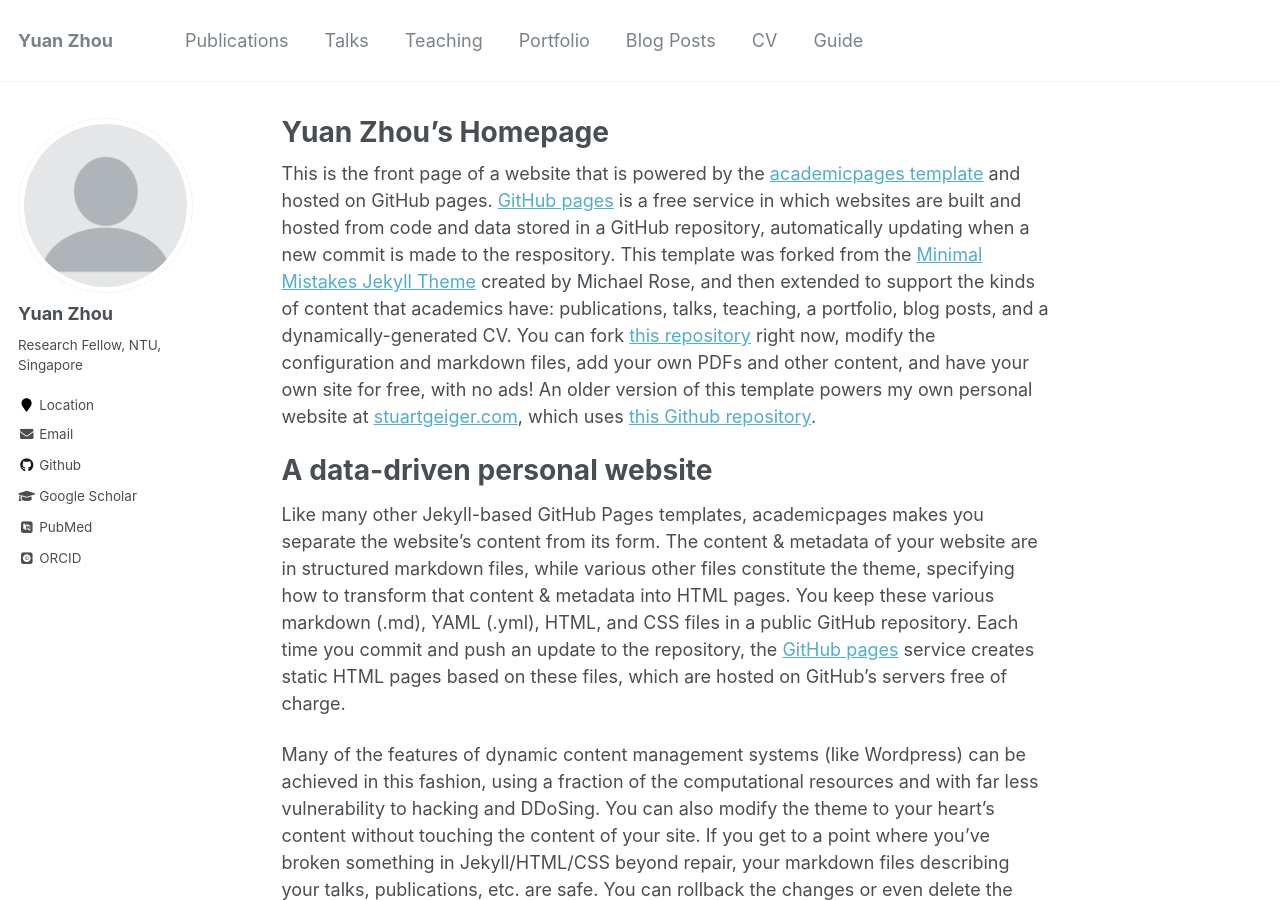
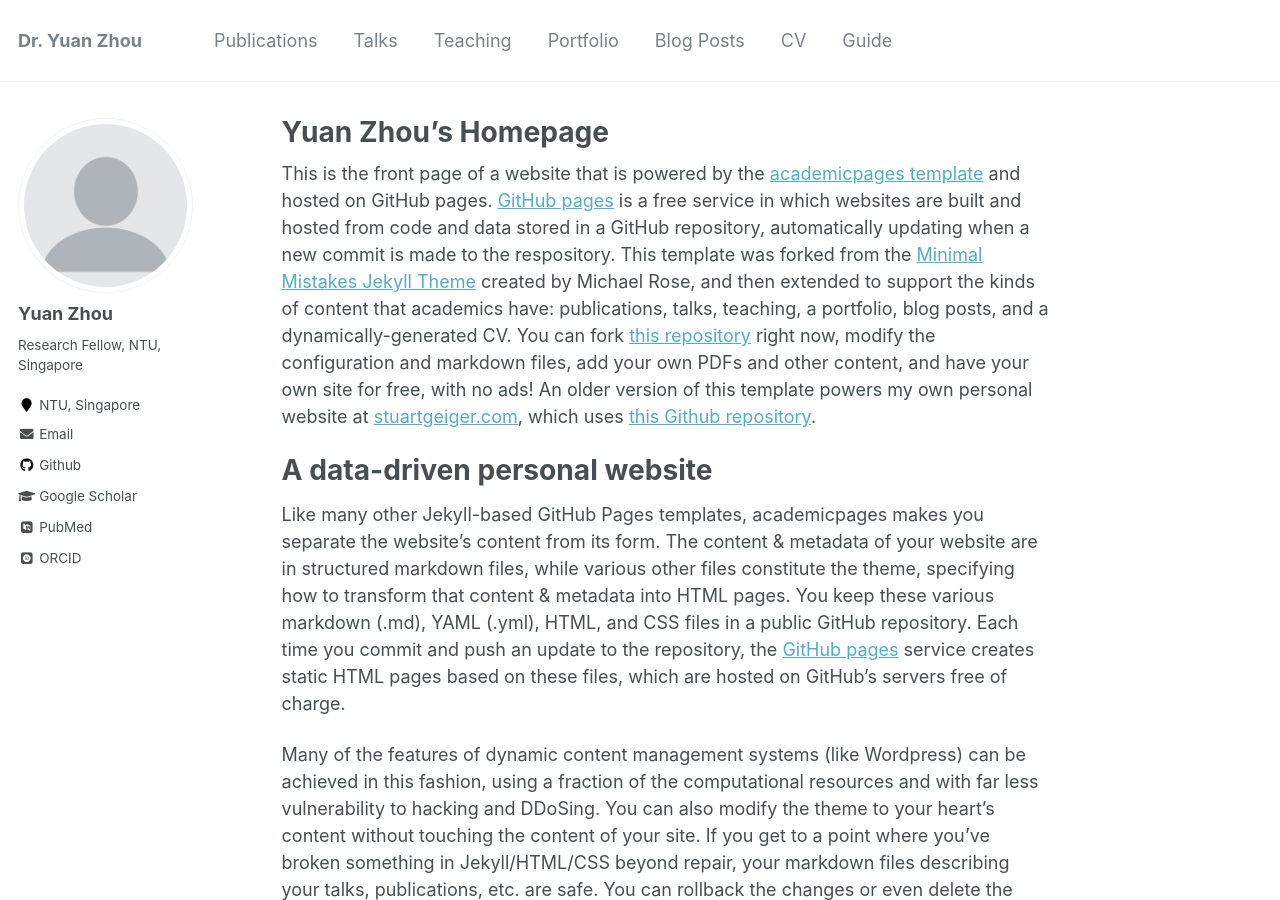
Before and after one commit to yuanzhou-yzhou/yuanzhou-yzhou.github.io, a Jekyll site: the page built from _pages/about.md, in a window 1280 px wide and 900 px high. Built offline with Jekyll 4.4.1, drawn with Linux system fonts in a browser that asks for light colours; some web fonts are replaced.

Commit message:
Update _config.yml

```diff
--- a/_config.yml
+++ b/_config.yml
@@ -7,13 +7,13 @@
 
 # Site Settings
 locale                   : "en-US"
-title                    : "Yuan Zhou"
+title                    : "Dr. Yuan Zhou"
 title_separator          : "-"
 name                     : &name "Yuan Zhou"
-description              : &description "personal description"
+description              : &description "Research Fellow at Nangyang Technolgoical University"
 url                      : https://yuanzhou005.github.io # the base hostname & protocol for your site e.g. "https://mmistakes.github.io"
 baseurl                  : "" # the subpath of your site, e.g. "/blog"
-repository               : "yuanzhou005/yuanzhou.github.io"
+repository               : "yuanzhou.github.io"
 teaser                   :  # filename of teaser fallback teaser image placed in /images/, .e.g. "500x300.png"
 breadcrumbs              : false # true, false (default)
 words_per_minute         : 160
@@ -83,9 +83,9 @@ author:
   name             : "Yuan Zhou"
   avatar           : "profile.png"
   bio              : "Research Fellow, NTU, Singapore"
-  location         : "Location"
+  location         : "NTU, Singapore"
   employer         :
-  pubmed           : "https://www.ncbi.nlm.nih.gov/pubmed/?term=john+snow"
+  pubmed           : ""
   googlescholar    : "https://scholar.google.com/citations?hl=en&user=LpQcf2UAAAAJ"
   email            : "y.zhou@ntu.edu.sg"
   researchgate     :  # example: "https://www.researchgate.net/profile/yourprofile"
@@ -103,7 +103,7 @@ author:
   impactstory      : #"https://profiles.impactstory.org/u/xxxx-xxxx-xxxx-xxxx"
   lastfm           :
   linkedin         :
-  orcid            : "http://orcid.org/yourorcidurl"
+  orcid            : "https://orcid.org/0000-0002-1583-7570"
   pinterest        :
   soundcloud       :
   stackoverflow    : # http://stackoverflow.com/users/123456/username
```
